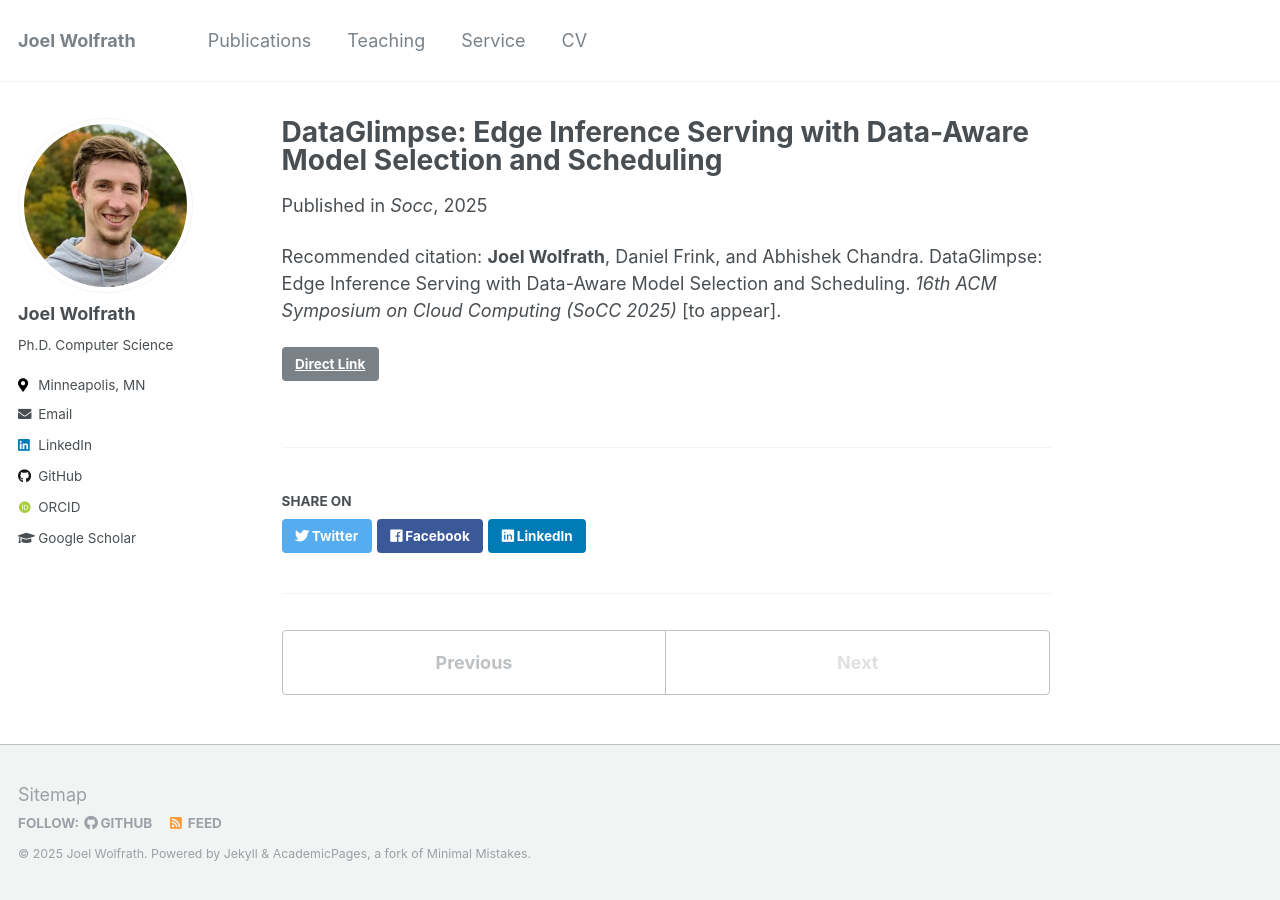
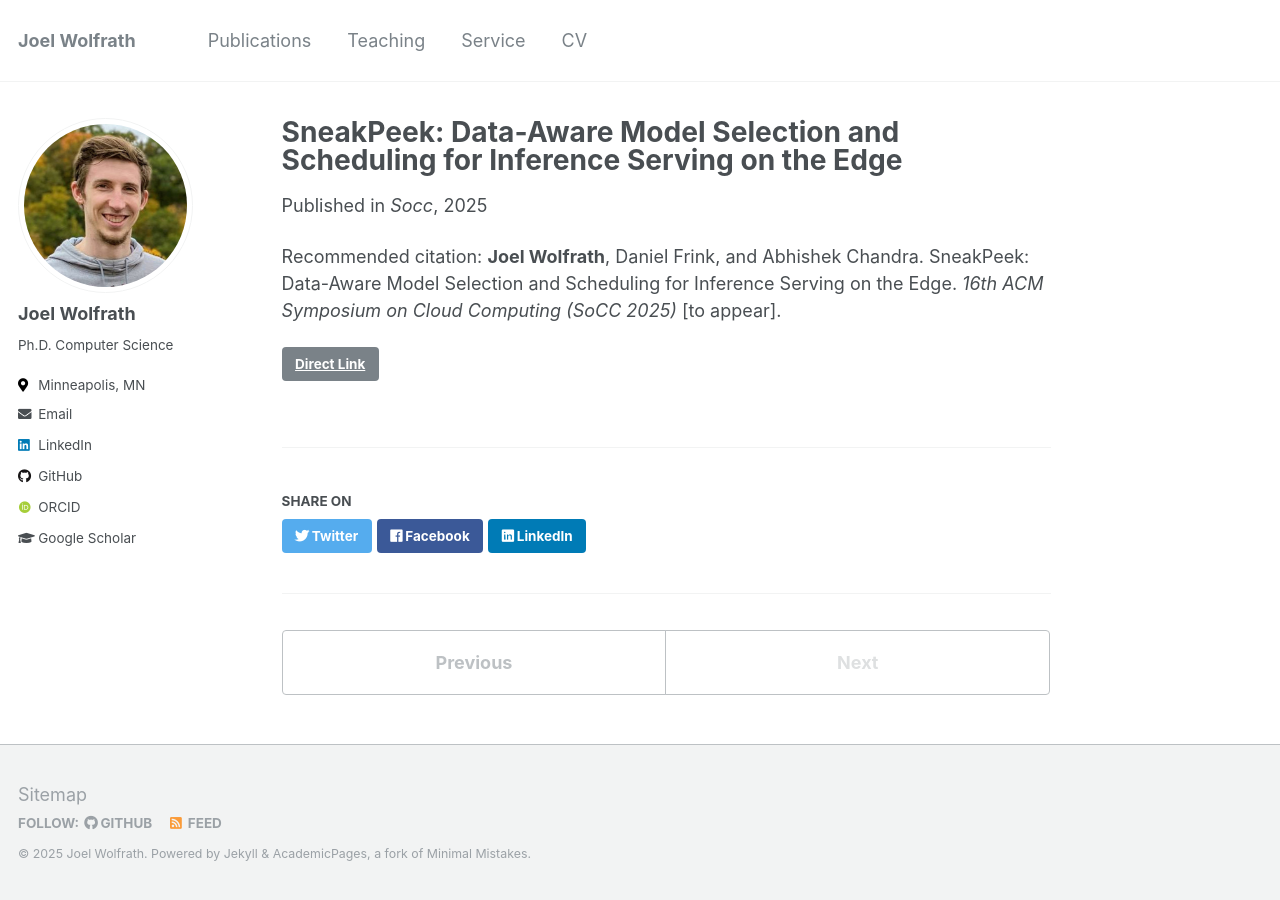
Before and after one commit to jswolfrath/jswolfrath.github.io, a Jekyll site: the page built from _publications/2025-socc.md, in a window 1280 px wide. Built offline with Jekyll 4.4.1, drawn with Linux system fonts in a browser that asks for light colours; some web fonts are replaced.

Commit message:
update socc 2025 title

```diff
--- a/_publications/2025-socc.md
+++ b/_publications/2025-socc.md
@@ -1,9 +1,9 @@
 ---
-title: "DataGlimpse: Edge Inference Serving with Data-Aware Model Selection and Scheduling"
+title: "SneakPeek: Data-Aware Model Selection and Scheduling for Inference Serving on the Edge"
 collection: publications
 permalink: /publication/2025-socc
 date: 2025-11-19
-link: 'https://acmsocc.org/2025/index.html'
+link: 'https://arxiv.org/abs/2505.06641'
 venue: 'Socc'
-citation: '<b>Joel Wolfrath</b>, Daniel Frink, and Abhishek Chandra. DataGlimpse: Edge Inference Serving with Data-Aware Model Selection and Scheduling. <i>16th ACM Symposium on Cloud Computing (SoCC 2025)</i> [to appear].'
+citation: '<b>Joel Wolfrath</b>, Daniel Frink, and Abhishek Chandra. SneakPeek: Data-Aware Model Selection and Scheduling for Inference Serving on the Edge. <i>16th ACM Symposium on Cloud Computing (SoCC 2025)</i> [to appear].'
 ---
```
